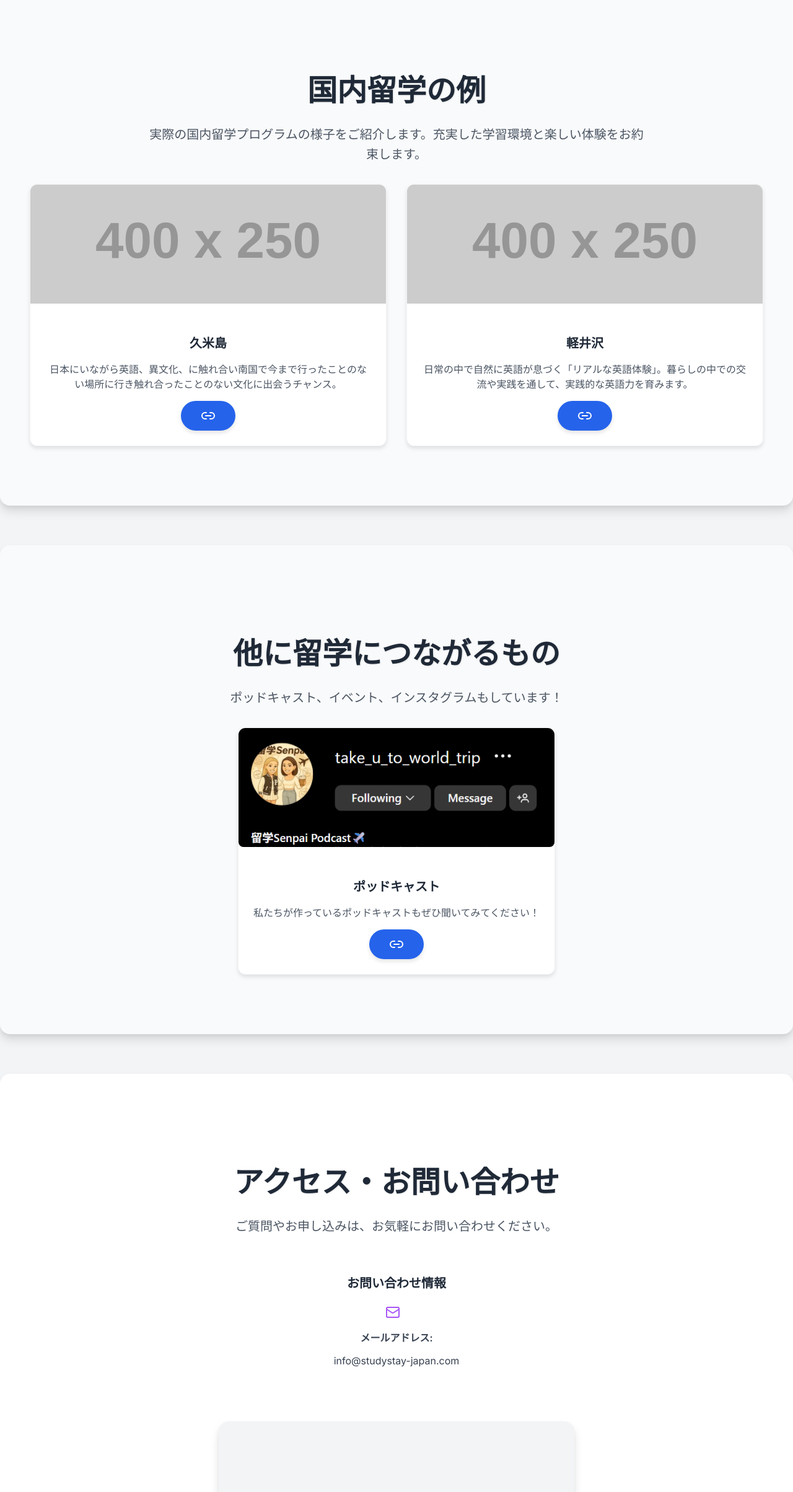
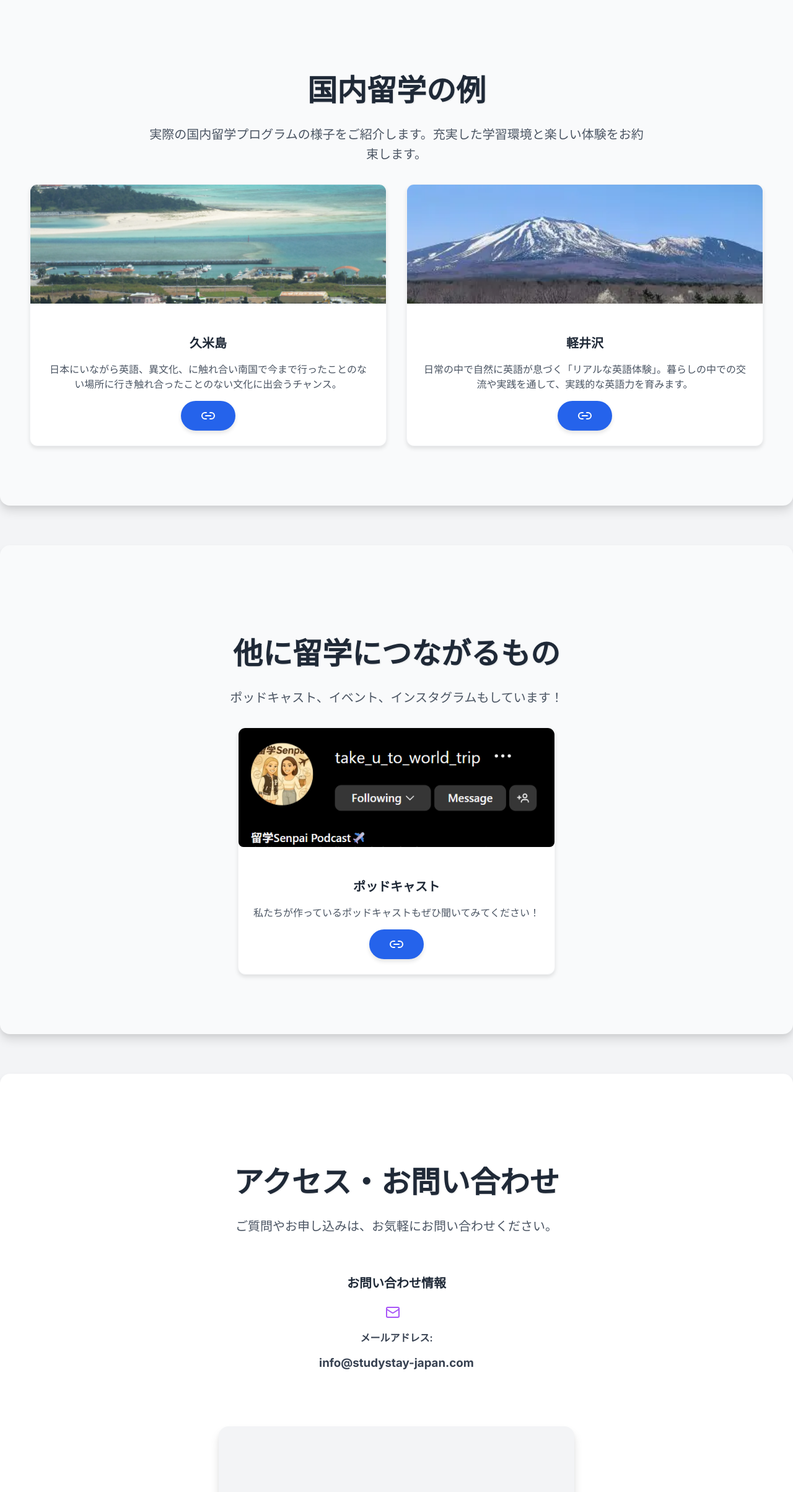
Before and after one commit to hisamugomi/Videorywebsite, a React (Vite) app: page / in a window 1280 px wide. Shown: the part 1287-3695 px from the top of the page at 62% size. Built offline with nearby package versions, Linux system fonts and the light colour scheme.

Commit message:
added photos

```diff
--- a/src/App.jsx
+++ b/src/App.jsx
@@ -2,11 +2,13 @@
 import SVGIcon from './assets/earth-svgrepo-com.svg?react'
 import React, { useState } from 'react';
 // lucide-reactから必要なアイコンをインポート
-import { Search, PlayCircle, Shield, Users, MapPinHouse, DollarSign, Landmark, Phone, Mail as MailIcon, X, Menu, Link2} from 'lucide-react';
+import { Search, PlayCircle, Shield, Users, MapPinHouse, DollarSign, Landmark, Phone, Mail as MailIcon, X, Menu, Link2, Bold} from 'lucide-react';
 import './app.css'; // style.cssをインポート
 // import {content} from './Prompts.jsx'
 import HeroSection from "./HeroSection.jsx"
 import ryugakuSenpai from "./assets/スクリーンショット 2025-07-09 093311.png"
+import kumeJima from "./assets/Tounnahajou-Kumejima,_Okinawa（登武那覇城からみる奥武島、はての浜）DSCF6533.jpg"
+import karuhomestay from "./assets/Karuizawa img homestay.webp"
 // import classNames from 'classnames';
 
 // メインのAppコンポーネント
@@ -50,8 +52,8 @@ const App = () => {
         title: "国内留学の例",
         description: "実際の国内留学プログラムの様子をご紹介します。充実した学習環境と楽しい体験をお約束します。",
         cards: [
-          { imageSrc: "https://placehold.co/400x250/FFF0F5/333333?text=Accomodation", title: "久米島", description: "日本にいながら英語、異文化、に触れ合い南国で今まで行ったことのない場所に行き触れ合ったことのない文化に出会うチャンス。", link:"https://www.kume-homestay.com/" },
-          { imageSrc: "https://placehold.co/400x250/E6E6FA/333333?text=Accommodation", title: "軽井沢", description: "日常の中で自然に英語が息づく「リアルな英語体験」。暮らしの中での交流や実践を通して、実践的な英語力を育みます。 ", link:"https://karuizawahomestay.com/"},
+          { imageSrc: kumeJima, title: "久米島", description: "日本にいながら英語、異文化、に触れ合い南国で今まで行ったことのない場所に行き触れ合ったことのない文化に出会うチャンス。", link:"https://www.kume-homestay.com/" },
+          { imageSrc: karuhomestay, title: "軽井沢", description: "日常の中で自然に英語が息づく「リアルな英語体験」。暮らしの中での交流や実践を通して、実践的な英語力を育みます。 ", link:"https://karuizawahomestay.com/"},
         ],
       },
       testimonials: {
@@ -150,8 +152,8 @@ const App = () => {
         title: "Examples of Domestic Study Abroad",
         description: "Here are some examples of actual domestic study abroad programs. We promise a fulfilling learning environment and enjoyable experiences.",
         cards: [
-          { imageSrc: "https://placehold.co/400x250/FFF0F5/333333?text=Accomodation", title: "Kume Island", description: "An opportunity to experience English and different cultures in a tropical paradise within Japan, encountering cultures you've never met before.", link:"https://www.kume-homestay.com/" },
-          { imageSrc: "https://placehold.co/400x250/E6E6FA/333333?text=Accommodation", title: "Karuizawa", description: "A 'real English experience' where English naturally thrives in daily life. Develop practical English skills through daily interactions and practice.", link:"https://karuizawahomestay.com/"},
+          { imageSrc: kumeJima, title: "Kume Island", description: "An opportunity to experience English and different cultures in a tropical paradise within Japan, encountering cultures you've never met before.", link:"https://www.kume-homestay.com/" },
+          { imageSrc: karuhomestay, title: "Karuizawa", description: "A 'real English experience' where English naturally thrives in daily life. Develop practical English skills through daily interactions and practice.", link:"https://karuizawahomestay.com/"},
         ],
       },
       testimonials: {
@@ -534,7 +536,7 @@ const App = () => {
                 <MailIcon className="contact-icon purple" size={24} />
                 <div>
                   <p className="contact-label">{currentContent.contactInfo.emailLabel}</p>
-                  <p>{currentContent.contactInfo.email}</p>
+                  <h3>{currentContent.contactInfo.email}</h3>
                 </div>
               </div>
               <ContactForm/>
```
Also changed, not shown: src/assets/Karuizawa img homestay.webp (added), src/assets/Tounnahajou-Kumejima,_Okinawa（登武那覇城からみる奥武島、はての浜）DSCF6533.jpg (added).
